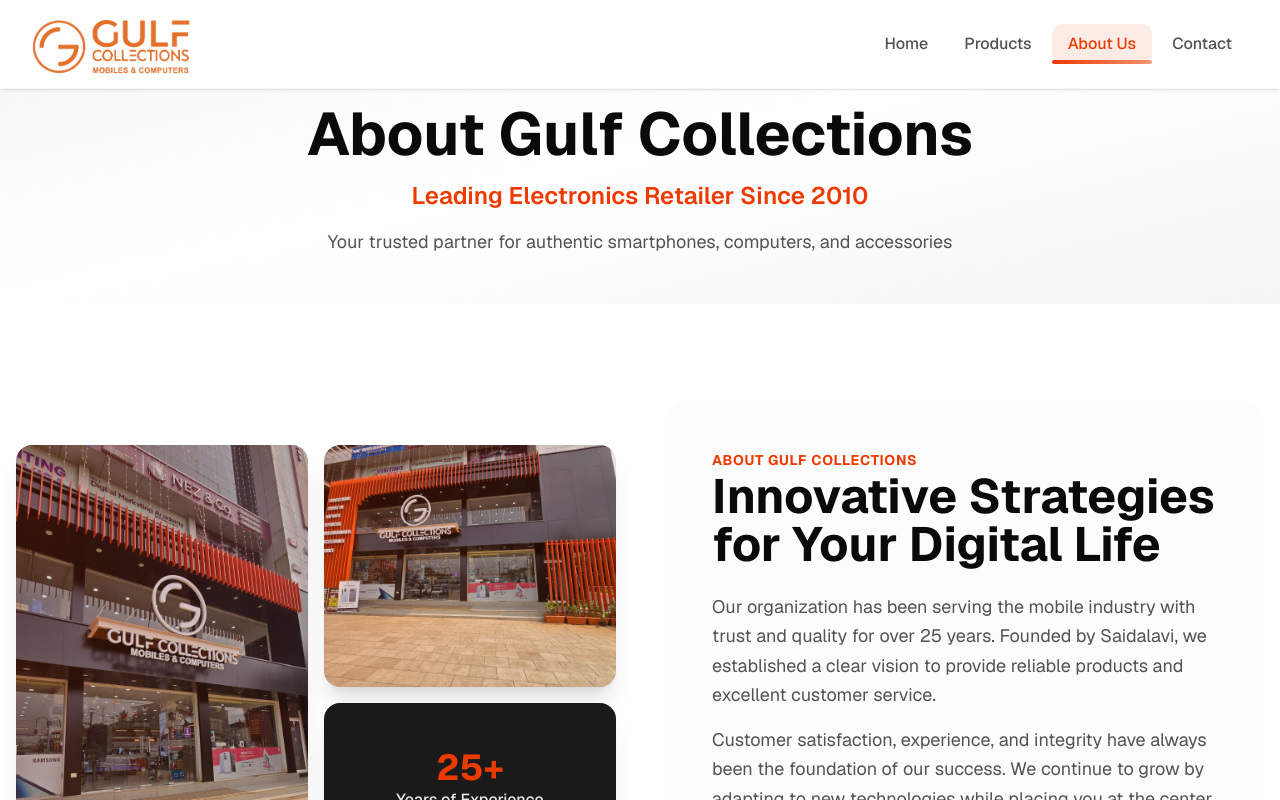
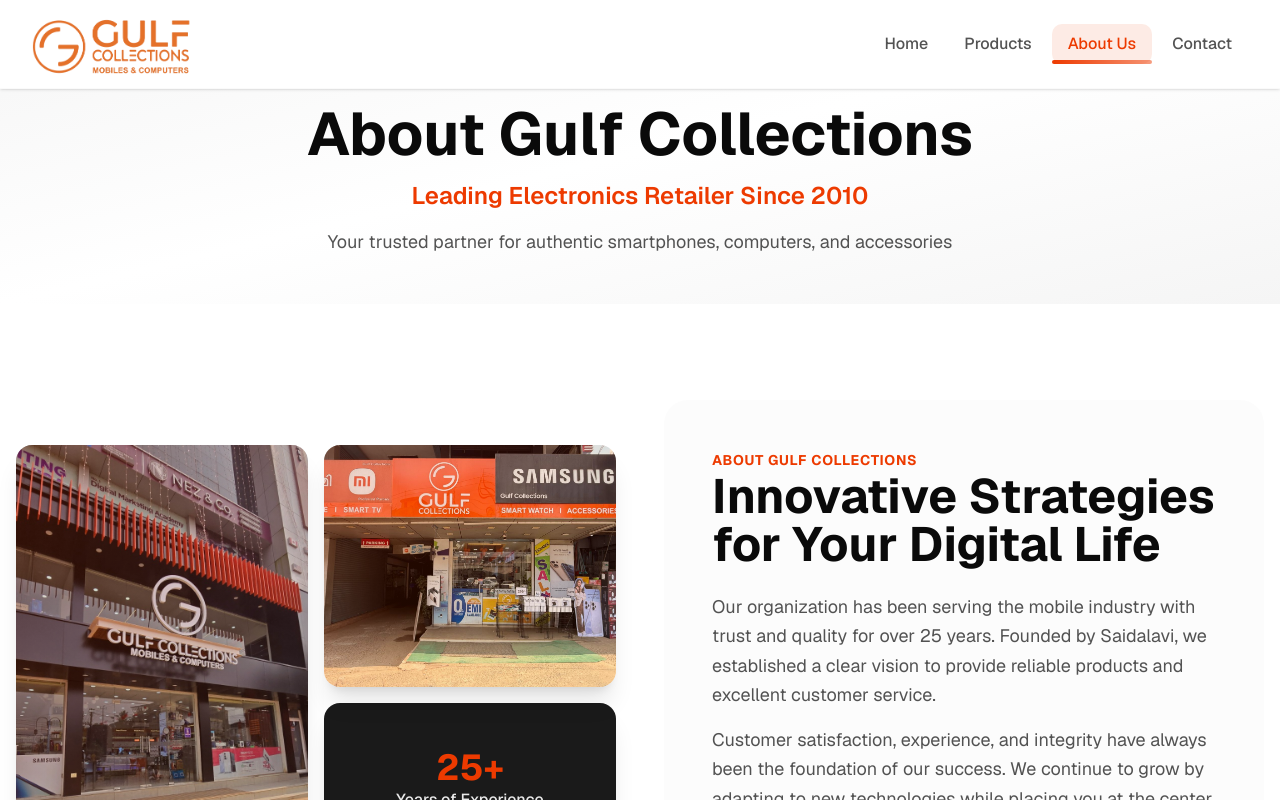
Before and after one commit to abuabz/gulf-collection, a Next.js app: page /about in a window 1280 px wide. Shown: the top 800 px of the page. Built offline with nearby package versions, Linux system fonts and the light colour scheme.

Commit message:
updated new  image

```diff
--- a/app/about/page.tsx
+++ b/app/about/page.tsx
@@ -55,7 +55,7 @@ export default function AboutPage() {
                 <div className="relative rounded-2xl overflow-hidden shadow-xl group">
                   <div className="absolute inset-0 bg-gradient-to-br from-accent/20 to-accent/5 z-10 group-hover:opacity-50 transition-opacity"></div>
                   <Image
-                    src="/shopnew01.jpeg"
+                    src="/shop2.jpeg"
                     alt="Store Interior"
                     fill
                     className="object-cover group-hover:scale-105 transition-transform duration-500"
```
Also changed, not shown: public/shop2.jpeg (added), 1 other file (tests, documents, lock files or other folders).
